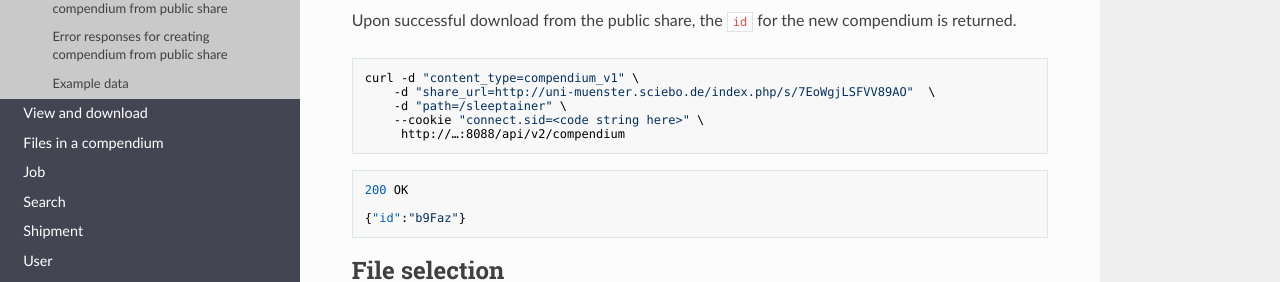
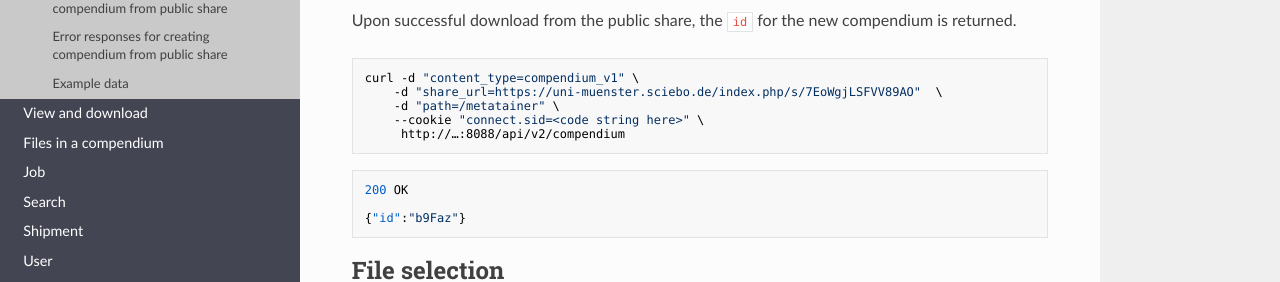
Before and after one commit to o2r-project/api, an MkDocs documentation site: the page built from docs/public-share.md, in a window 1280 px wide and 900 px high. Shown: the part 321-603 px from the top of the window. Built offline with MkDocs 1.6.1, drawn with Linux system fonts in a browser that asks for light colours; nearby versions of some CDN libraries; old or Windows-style settings are respelled for this version of MkDocs.

Commit message:
Update public-share.md

````diff
--- a/docs/public-share.md
+++ b/docs/public-share.md
@@ -8,8 +8,8 @@ Upon successful download from the public share, the `id` for the new compendium
 
 ```bash
 curl -d "content_type=compendium_v1" \
-    -d "share_url=http://uni-muenster.sciebo.de/index.php/s/7EoWgjLSFVV89AO"  \
-    -d "path=/sleeptainer" \
+    -d "share_url=https://uni-muenster.sciebo.de/index.php/s/7EoWgjLSFVV89AO"  \
+    -d "path=/metatainer" \
     --cookie "connect.sid=<code string here>" \
      http://…:8088/api/v2/compendium
 ```
````
